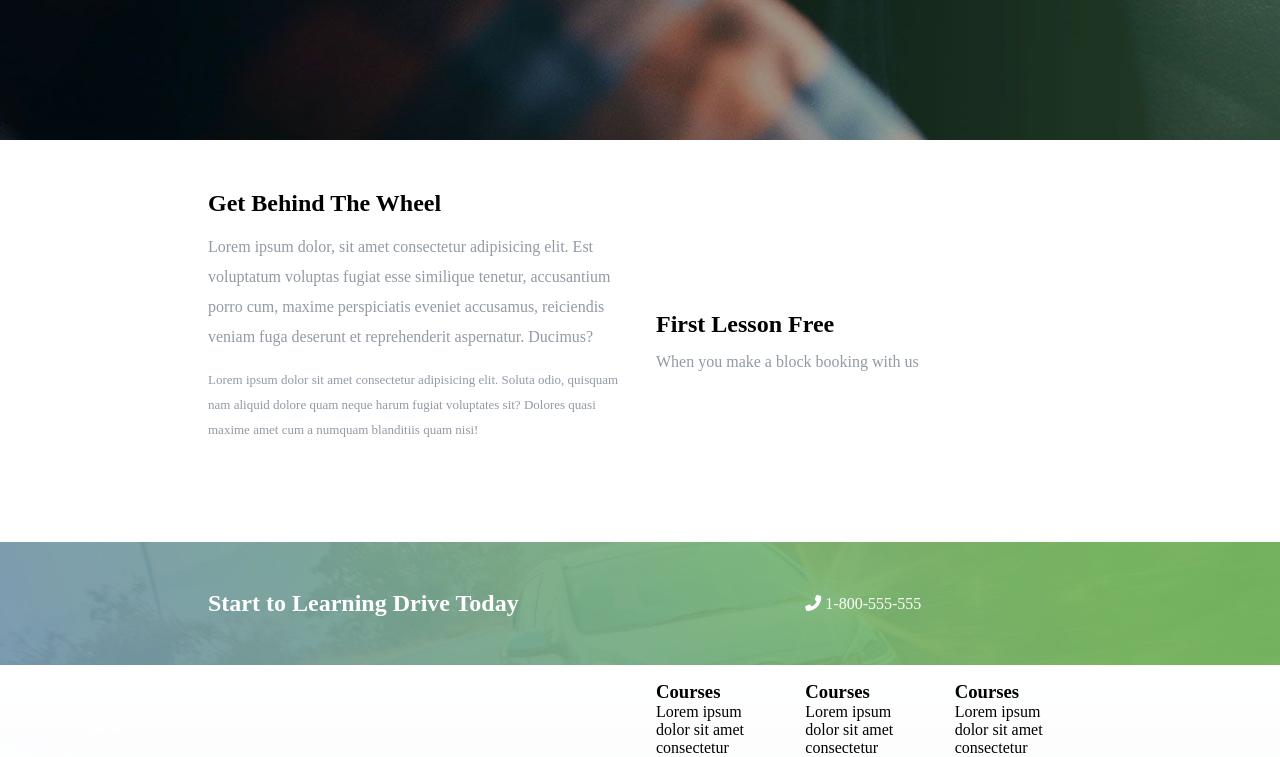
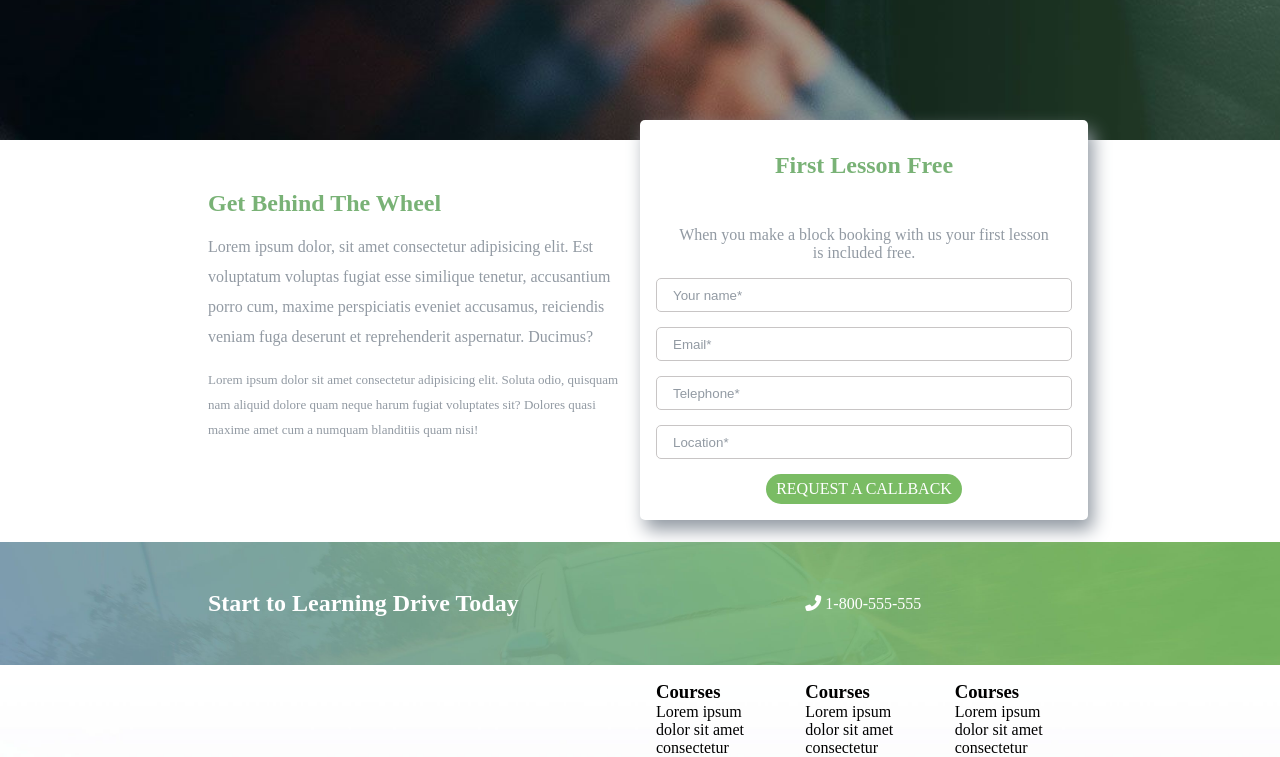
Before and after one commit to Baglio1683/proj-html-vuejs, a Vue app: page / in a window 1280 px wide. Shown: the part 820-1577 px from the top of the page. Built offline with nearby package versions, Linux system fonts and the light colour scheme.

Commit message:
Add section request

```diff
--- a/src/App.vue
+++ b/src/App.vue
@@ -94,6 +94,7 @@ header{
   height: 28vh;
   position: fixed;
   width: 100%;
+  z-index: 99;
 }
 
 
--- a/src/components/AppRequestInfo.vue
+++ b/src/components/AppRequestInfo.vue
@@ -21,10 +21,15 @@ export default{
             <p class="f_small line_height_25">Lorem ipsum dolor sit amet consectetur adipisicing elit. Soluta odio, quisquam nam aliquid dolore quam neque harum fugiat voluptates sit? Dolores quasi maxime amet cum a numquam blanditiis quam nisi!</p>
         </div>
 
-        <div class="col_6">
+        <div class="col_6 d_flex flex_wrap request_card justify_center">
 
-            <h2>First Lesson Free</h2>
-            <p>When you make a block booking with us </p>
+            <h2 class="col_12 textalign_center">First Lesson Free</h2>
+            <p class="col_12 textalign_center">When you make a block booking with us your first lesson is included free.</p>
+            <input type="text" name="" id="" placeholder="Your name*" class="col_12">
+            <input type="text" placeholder="Email*" class="col_12">
+            <input type="text" placeholder="Telephone*" class="col_12">
+            <input type="text" placeholder="Location*" class="col_12">
+            <a href="" class="btn_green">REQUEST A CALLBACK</a>
 
         </div>
 
@@ -35,6 +40,13 @@ export default{
 @use '../styles/partials/variables' as *;
 
     .container{
+        position: relative;
+
+        h2{
+            color: $color-bay-leaf;
+
+        }
+
         p{
             margin-top: 15px;
             color: $color-grayfoot;
@@ -45,6 +57,27 @@ export default{
             padding-bottom: 100px;
      }
 
+     .col_6:nth-child(2){
+            border-radius: 5px;
+            position: absolute;
+            top: -20px;
+            right: 0;
+            background-color: white;
+            box-shadow: 5px 10px 18px $color-grayfoot;
+
+            input{
+                margin-bottom: 15px;
+                height: 15px;
+                border: 1px solid rgb(200, 197, 197);
+                border-radius: 5px;
+
+            }
+
+            input::placeholder{
+                color:$color-grayfoot;
+     }
+
+    }
     }
 
 </style>
--- a/src/styles/general.scss
+++ b/src/styles/general.scss
@@ -39,6 +39,8 @@ img{
     padding-right: 10px;
     border-radius: 20px;
     text-align: center;
+    color: white;
+    text-decoration: none;
 
 }
 
@@ -100,6 +102,10 @@ img{
 
 .line_height_25{
     line-height: 25px;
+}
+
+.textalign_center{
+    text-align: center;
 }
 
 .gap_2{
```
